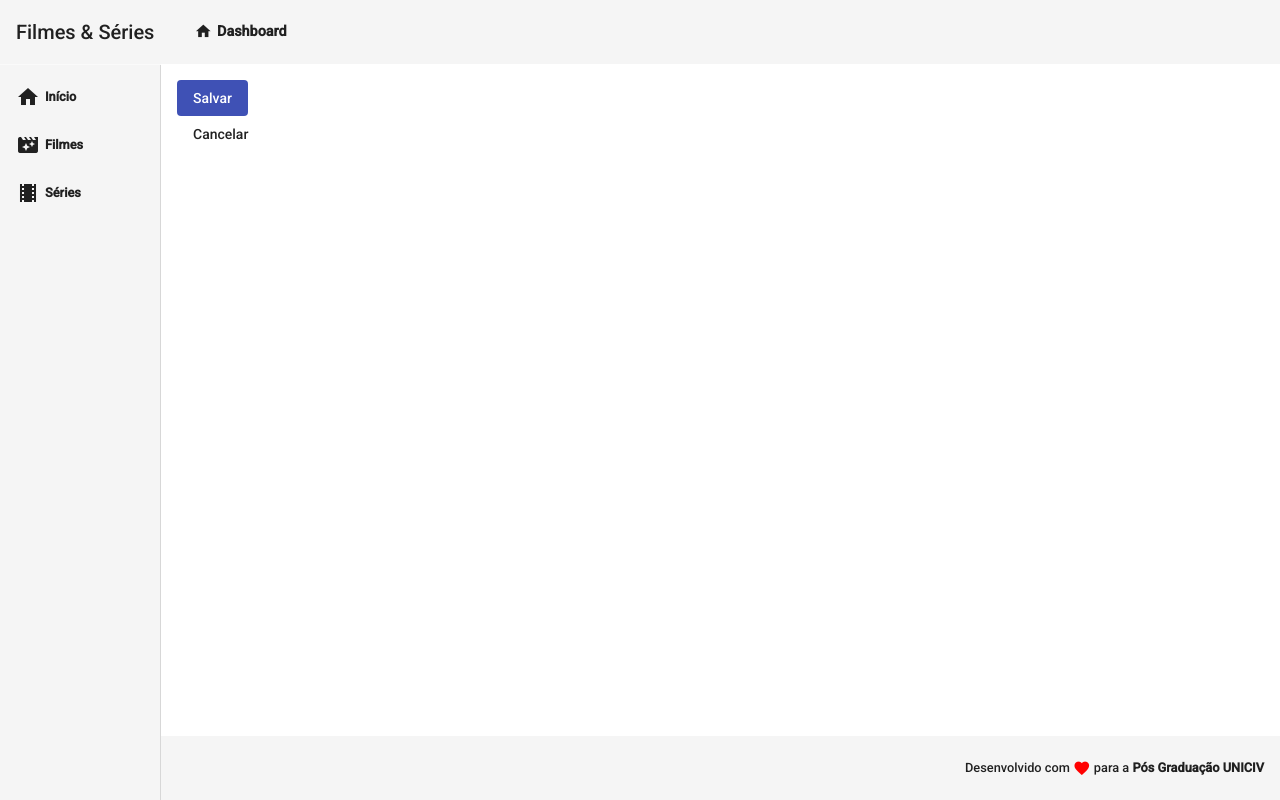
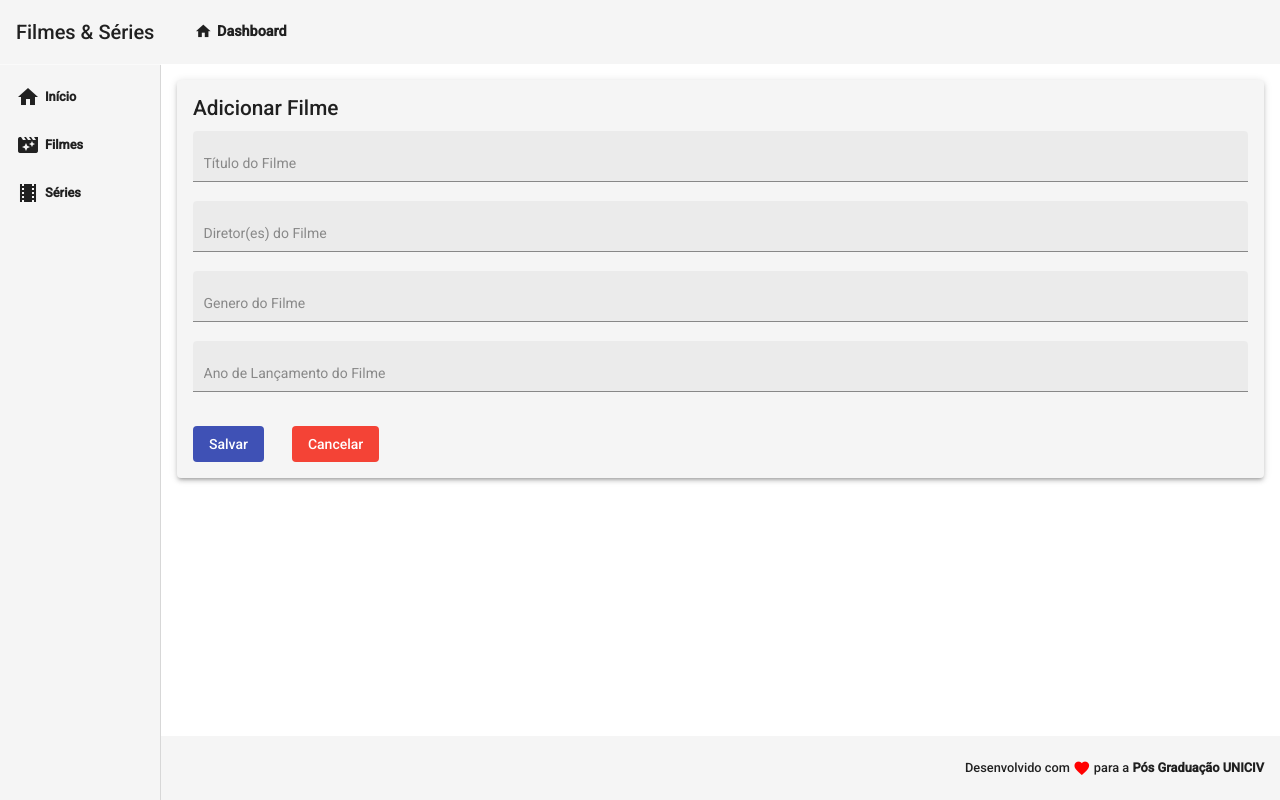
Before and after one commit to JeffSilva11/workshop-posgrad-angular, an Angular app in the folder frontend/: page /movies/create in a window 1280 px wide. Built offline with nearby package versions, Linux system fonts and the light colour scheme.

Commit message:
Aula006 - add imports FormsModule/MatFormFieldModule/MatInputModule/MatSelectModule/MatSnackBarModule, criados SharedService e formulário Adicionar Filme

```diff
--- a/frontend/src/app/components/movie/movie-create/movie-create.component.css
+++ b/frontend/src/app/components/movie/movie-create/movie-create.component.css
@@ -0,0 +1,18 @@
+.card-home {
+    background-color: #f5f5f5;
+  }
+
+  .card-home .card-title {
+    font-size: 1.3rem;
+    margin-bottom: 10px;
+    line-height: 1.2;
+  }
+
+  form {
+    display: flex;
+    flex-direction: column;
+  }
+
+  button {
+    margin: 15px 28px 0 0;
+  }
--- a/frontend/src/app/components/movie/movie-create/movie-create.component.html
+++ b/frontend/src/app/components/movie/movie-create/movie-create.component.html
@@ -1,6 +1,25 @@
-<div class="btn_add_serie">
-    <button mat-flat-button color="primary" (click)="createMovie()">Salvar</button>
-</div>
-<div class="btn_add_serie">
-    <button mat-flat-button color="danger" (click)="cancel()">Cancelar</button>
-</div>
+<mat-card class="card-home mat-elevation-z3">
+    <mat-card-title class="card-title">
+        Adicionar Filme
+    </mat-card-title>
+
+    <form>
+        <mat-form-field appearance="fill">
+            <input matInput placeholder="Título do Filme" name="title" [(ngModel)]="movie.title">
+        </mat-form-field>
+        <mat-form-field appearance="fill">
+            <input matInput placeholder="Diretor(es) do Filme" name="director" [(ngModel)]="movie.director">
+        </mat-form-field>
+        <mat-form-field appearance="fill">
+            <input matInput placeholder="Genero do Filme" name="genres" [(ngModel)]="movie.genres">
+        </mat-form-field>
+        <mat-form-field appearance="fill">
+            <input matInput placeholder="Ano de Lançamento do Filme" name="year" [(ngModel)]="movie.year">
+          </mat-form-field>
+    </form>
+
+        <div>
+            <button mat-flat-button color="primary" (click)="createMovie()">Salvar</button>
+            <button mat-flat-button color="warn" (click)="cancel()">Cancelar</button>
+        </div>
+</mat-card>
--- a/frontend/src/app/components/movie/movie-create/movie-create.component.ts
+++ b/frontend/src/app/components/movie/movie-create/movie-create.component.ts
@@ -1,5 +1,6 @@
 import { Movie } from './../movie.model';
 import { MovieService } from './../movie.service';
+import { SharedService } from '../../shared/shared.service';
 import { Component, OnInit } from '@angular/core';
 import { Router } from '@angular/router';
 
@@ -9,21 +10,24 @@ import { Router } from '@angular/router';
   styleUrls: ['./movie-create.component.css']
 })
 export class MovieCreateComponent implements OnInit {
-
+  years = [2011, 2012, 2013, 2014, 2015, 2016, 2017, 2018, 2019, 2020, 2021, 2022, 2023, 2024]
   movie: Movie = {
-    title: 'Nome do Filme',
-    director: 'Nome do Diretor',
-    year: '2021',
-    genres: 'Comédia'
+    title: "",
+    director: "",
+    year: "",
+    genres: "",
   };
 
-  constructor(private router: Router, private movieService: MovieService) { }
+  constructor(
+    private router: Router,
+    private movieService: MovieService,
+    private sharedService: SharedService) {}
 
-  ngOnInit(): void {
-  }
+  ngOnInit(): void {}
 
   createMovie(): void {
     this.movieService.create(this.movie).subscribe(() => {
+      this.sharedService.showMessage('Filme Adicionado com sucesso!');
       this.router.navigate(['/movies']);
     });
   }
--- /dev/null
+++ b/frontend/src/app/components/shared/shared.service.ts
@@ -0,0 +1,17 @@
+import { Injectable } from "@angular/core";
+import { MatSnackBar } from "@angular/material/snack-bar";
+
+@Injectable({
+  providedIn: "root",
+})
+export class SharedService {
+  constructor(private snackBar: MatSnackBar) {}
+
+  showMessage(msg: string): void {
+    this.snackBar.open(msg, "x", {
+      duration: 3000,
+      horizontalPosition: "right",
+      verticalPosition: "top",
+    });
+  }
+}
```
Also changed, not shown: frontend/src/app/app.module.ts (+12 -2 lines), 1 other file (tests, documents, lock files or other folders).
